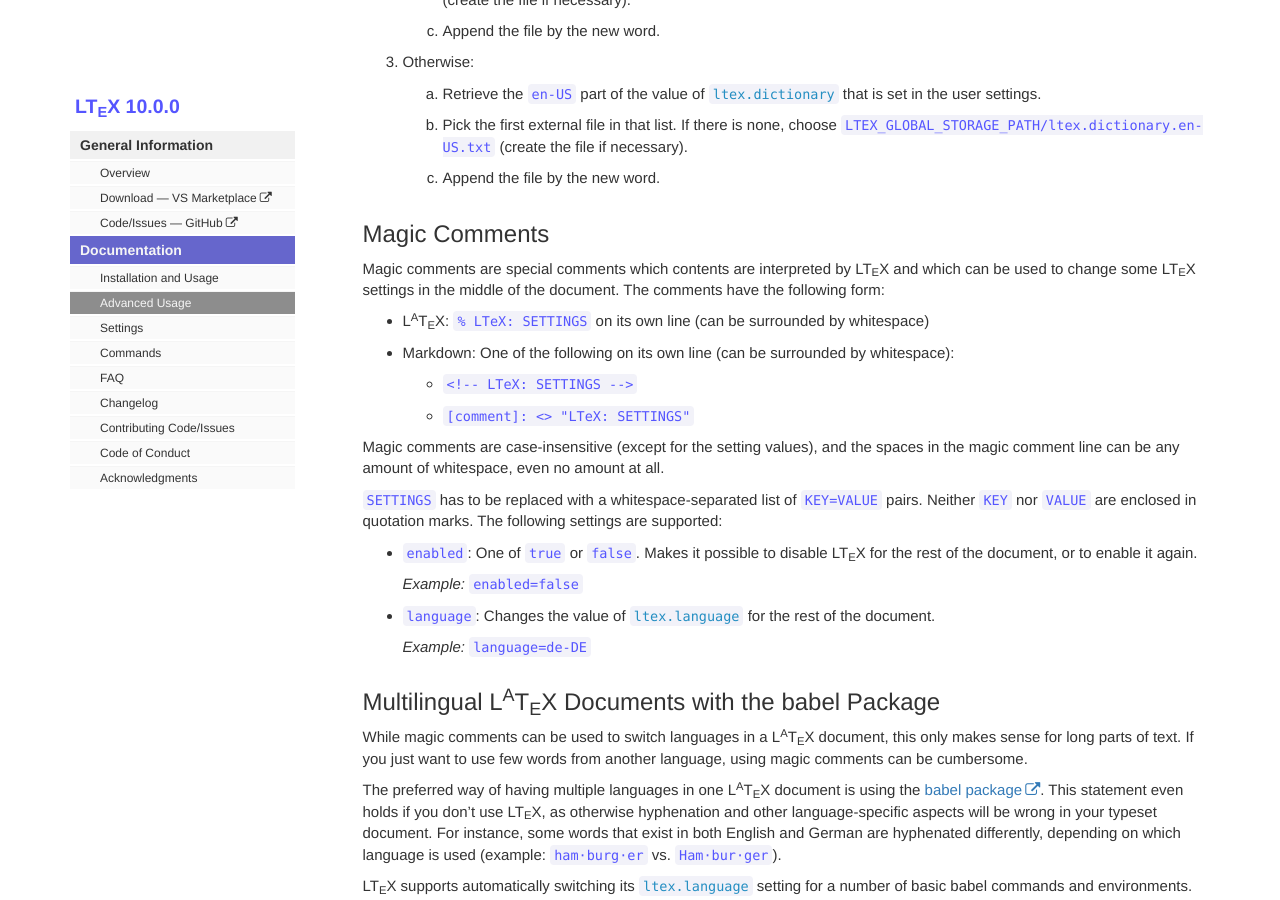
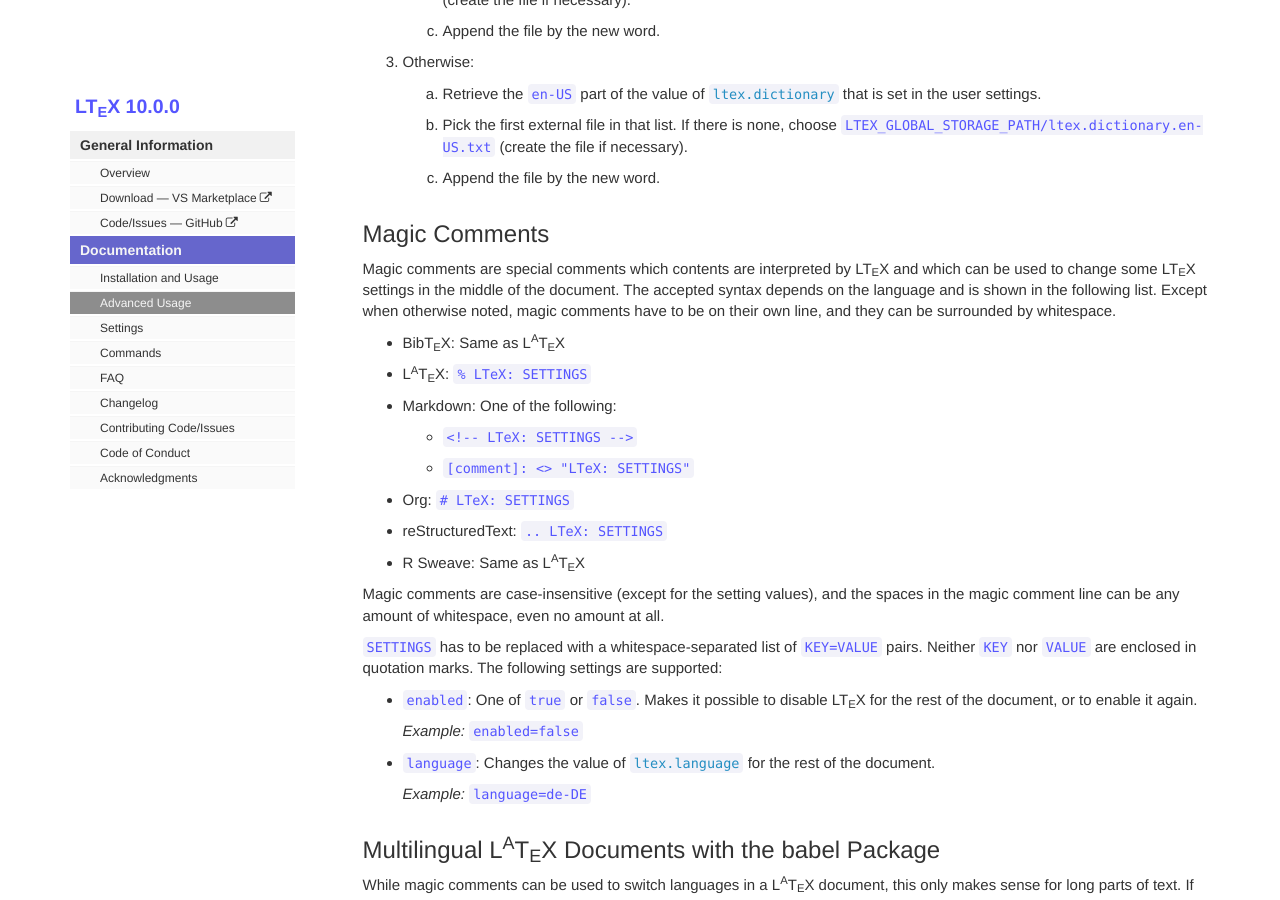
Before and after one commit to valentjn/vscode-ltex, a Jekyll site: the page built from pages/docs/advanced-usage.md, in a window 1280 px wide and 900 px high, scrolled down 2173 px. Built offline with Jekyll 4.4.1, drawn with Linux system fonts in a browser that asks for light colours.

Commit message:
Add new languages to magic comments

```diff
--- a/pages/docs/advanced-usage.md
+++ b/pages/docs/advanced-usage.md
@@ -83,12 +83,16 @@ The scope in which this procedure is applied is determined by the [`ltex.configu
 
 ## Magic Comments
 
-Magic comments are special comments which contents are interpreted by LTeX and which can be used to change some LTeX settings in the middle of the document. The comments have the following form:
+Magic comments are special comments which contents are interpreted by LTeX and which can be used to change some LTeX settings in the middle of the document. The accepted syntax depends on the language and is shown in the following list. Except when otherwise noted, magic comments have to be on their own line, and they can be surrounded by whitespace.
 
-- LaTeX: `% LTeX: SETTINGS` on its own line (can be surrounded by whitespace)
-- Markdown: One of the following on its own line (can be surrounded by whitespace):
+- BibTeX: Same as LaTeX
+- LaTeX: `% LTeX: SETTINGS`
+- Markdown: One of the following:
   - `<!-- LTeX: SETTINGS -->`
   - `[comment]: <> "LTeX: SETTINGS"`
+- Org: `# LTeX: SETTINGS`
+- reStructuredText: `.. LTeX: SETTINGS`
+- R Sweave: Same as LaTeX
 
 Magic comments are case-insensitive (except for the setting values), and the spaces in the magic comment line can be any amount of whitespace, even no amount at all.
 
```
